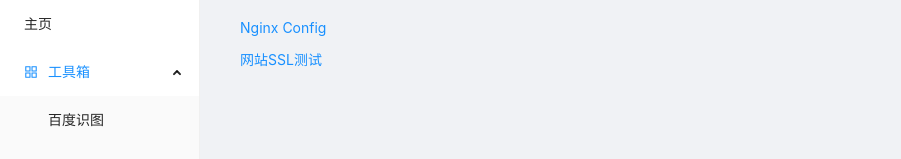
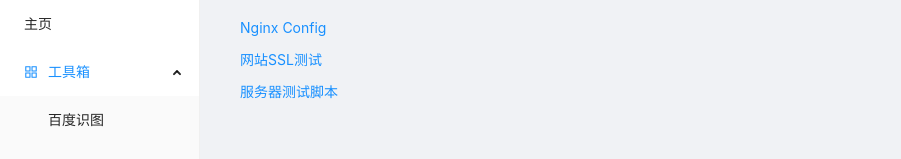
Before and after one commit to moonrailgun/moonrailgunAPI, a Next.js app: page /tools/other-tools in a window 1280 px wide. Shown: the top 159 px of the page, without its empty margins (0-901 px from the left). Built offline with nearby package versions, Linux system fonts and the light colour scheme.

Commit message:
other tools

```diff
--- a/pages/tools/other-tools.tsx
+++ b/pages/tools/other-tools.tsx
@@ -11,6 +11,10 @@ const OtherToolPage: React.FC = () => {
     {
       name: '网站SSL测试',
       url: 'https://www.ssllabs.com/ssltest/index.html',
+    },
+    {
+      name: '服务器测试脚本',
+      url: 'https://github.com/ernisn/superspeed',
     },
   ];
 
```
